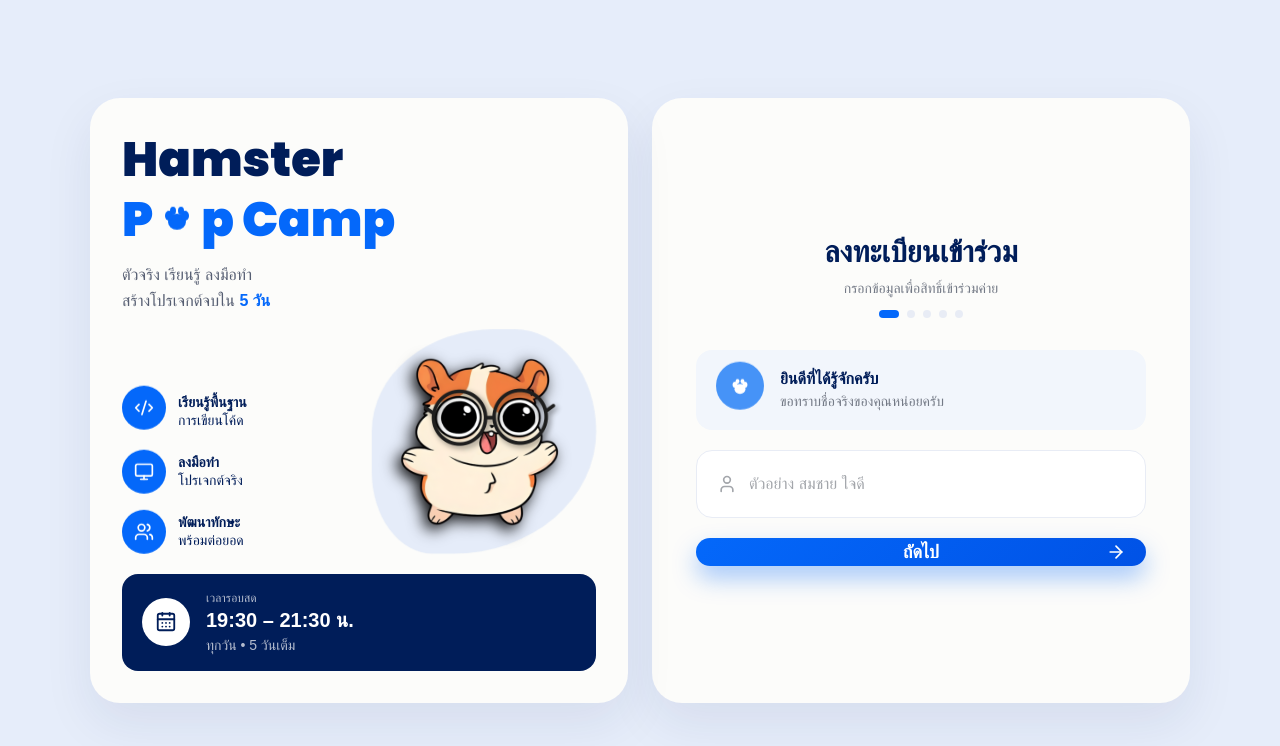
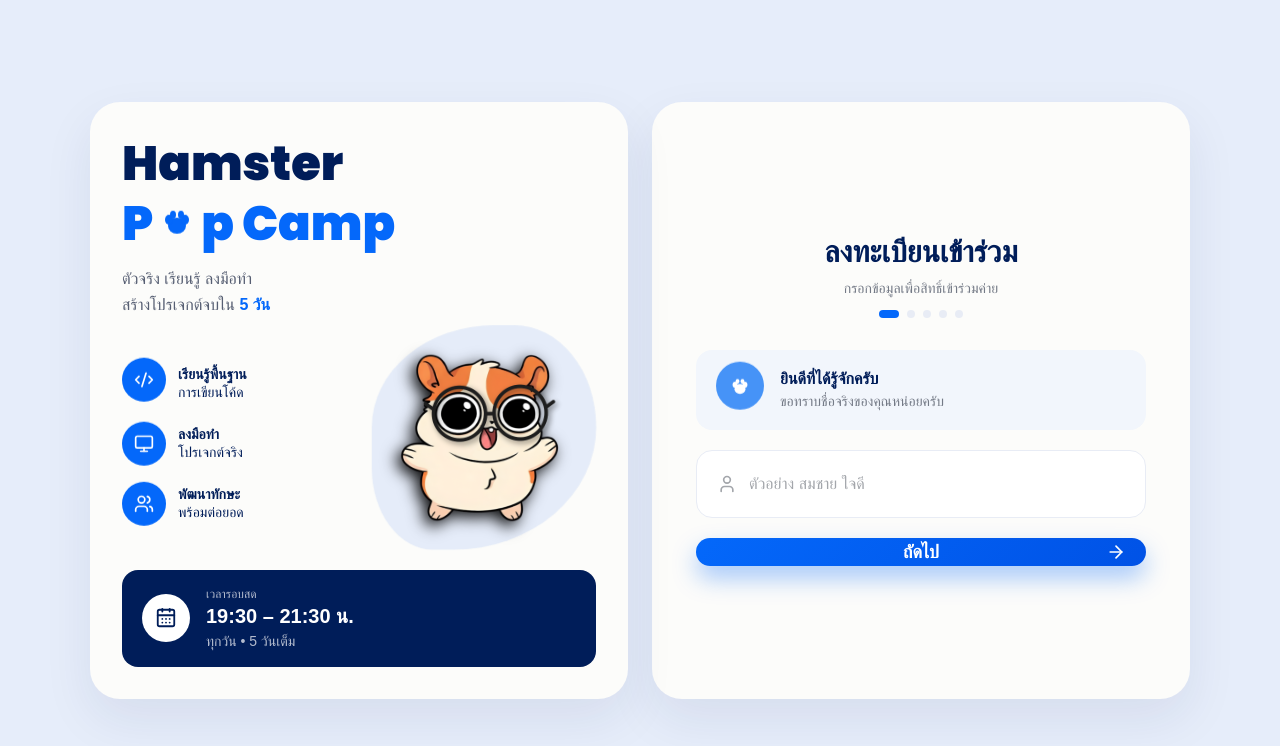
Before and after one commit to k-duckkub/wed2, a Next.js app: page /register in a window 1280 px wide. Shown: the top 746 px of the page. Built offline with nearby package versions, Linux system fonts and the light colour scheme; a web font is replaced by a local one.

Commit message:
fix: move feature icons higher in hero card
https://claude.ai/code/session_01JiEQM6DCin4fSWbAVDwrV4

```diff
--- a/src/components/register/HeroCard.tsx
+++ b/src/components/register/HeroCard.tsx
@@ -48,9 +48,9 @@ export default function HeroCard({ hamsterRef }: HeroCardProps) {
       </p>
 
       {/* Features + Hamster row */}
-      <div className="flex items-end gap-4 mb-5 flex-1">
+      <div className="flex items-end gap-4 mb-5 flex-1 -mt-2">
         {/* Feature list */}
-        <div className="flex flex-col gap-4 flex-1">
+        <div className="flex flex-col gap-4 flex-1 mb-6">
           {features.map((f, i) => (
             <div key={i} className="flex items-center gap-3">
               <div
```
